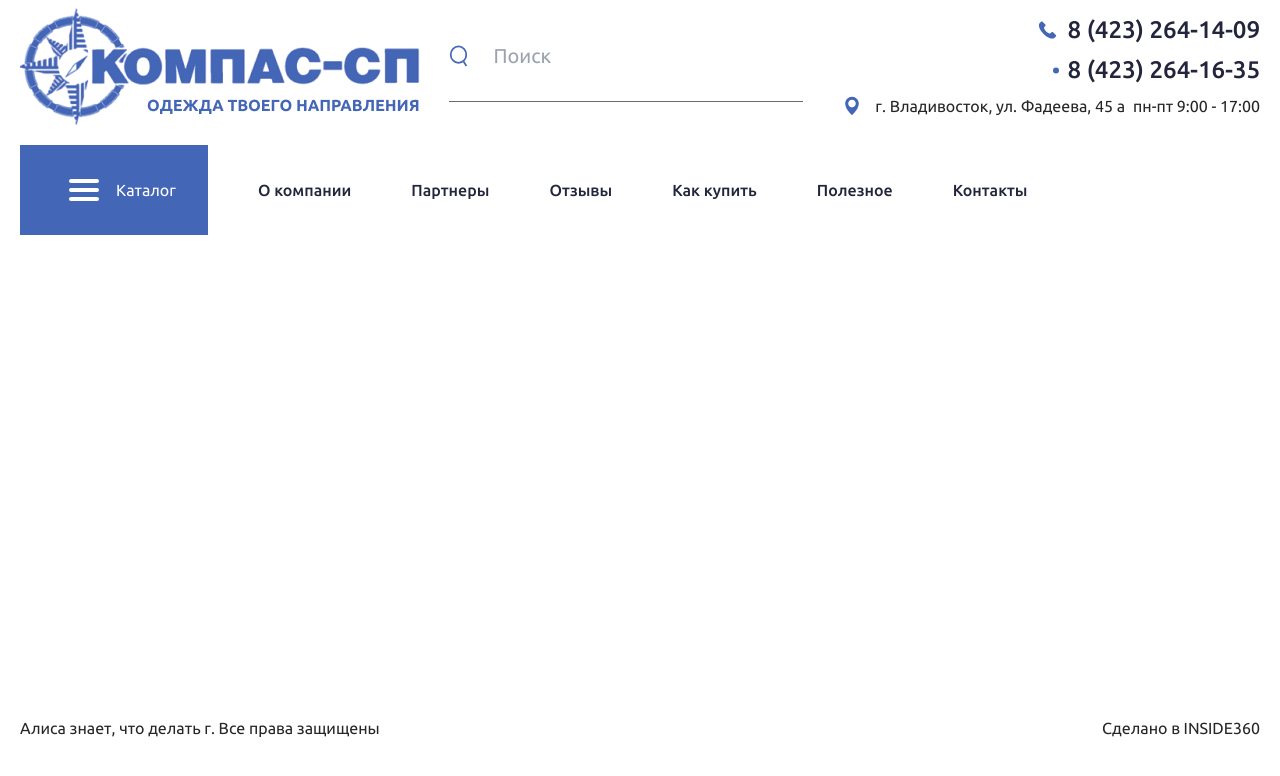
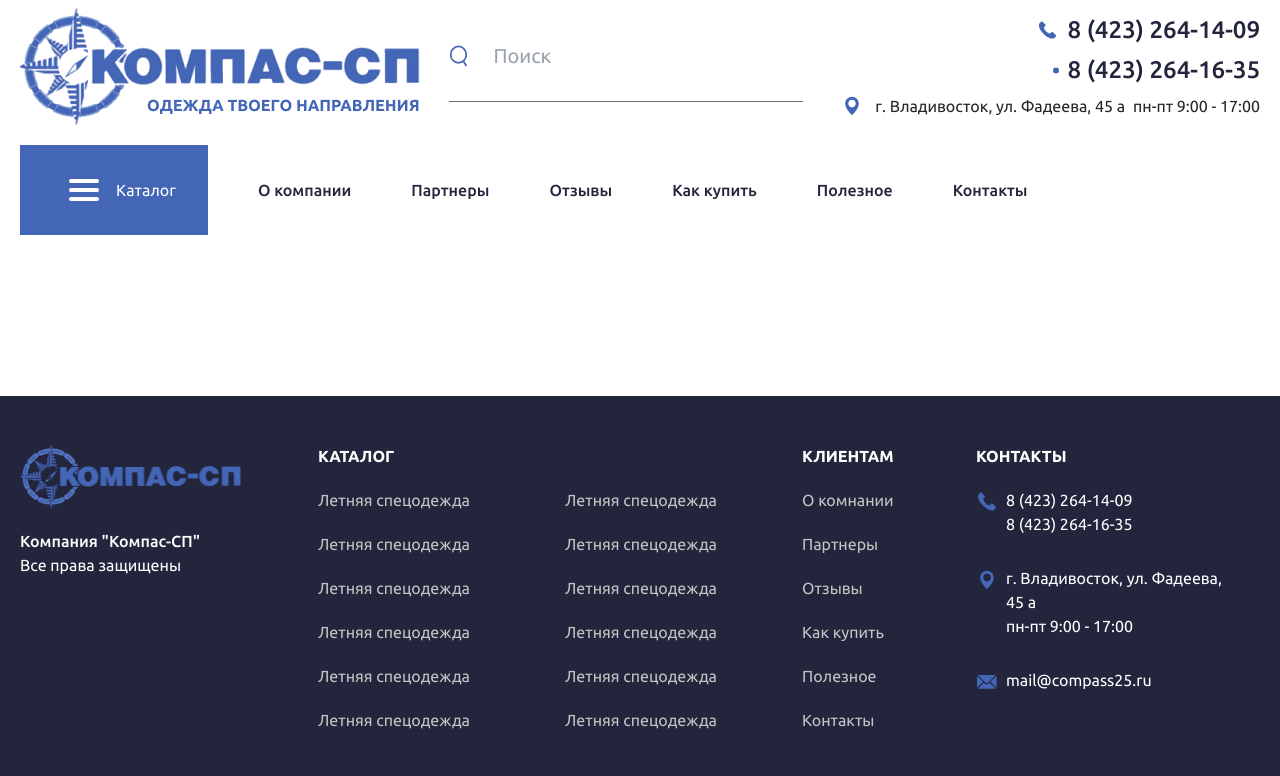
Before and after one commit to blessMe-Padre/compas, a website with bundled scripts: page index.html in a window 1280 px wide. Built offline with nearby package versions, Linux system fonts and the light colour scheme; files whose address does not match are found by name.

Commit message:
feat: footer

```diff
--- a/css/main.css
+++ b/css/main.css
@@ -970,6 +970,84 @@ button.swiper-pagination-bullet{
 @media (min-width:1023px) {
   .header-form-mobile-wrapper form {
     display: none;
+  }
+}
+
+.footer {
+}
+
+.footer__list--columns {
+  -moz-column-count: 2;
+       column-count: 2;
+  -moz-column-gap: 60px;
+       column-gap: 60px;
+}
+
+.footer__list li {
+  margin-bottom: 20px;
+}
+
+.footer__list a {
+  color: #C4C4C4;
+  font-size: 16px;
+  transition: color 0.3s ease;
+}
+
+.footer__list a:hover {
+  color: #ffffff;
+}
+
+.footer__item {
+  padding-left: 30px;
+  margin-bottom: 30px;
+  background-position: 0 3px;
+}
+
+.footer__item a {
+  display: block;
+}
+
+.footer__item--1 {
+  background-image: url('../src/img/icons/icon-phone.svg');
+  background-repeat: no-repeat;
+  background-position: 0 3px;
+}
+
+.footer__item--2 {
+  background-image: url('../src/img/icons/icon-pin.svg');
+  background-repeat: no-repeat;
+}
+
+.footer__item--3 {
+  background-image: url('../src/img/icons/icon-email.svg');
+  background-repeat: no-repeat;
+}
+
+.footer__wrapper {
+  display: grid;
+  gap: 50px;
+  grid-template-columns: 20% 35% 10% 20%
+}
+
+@media (max-width: 1078px) {
+  .footer__logo {
+    grid-row: 1/1;
+  }
+
+  .footer__section {
+    grid-row: 2/3;
+  }
+
+  .footer__section-2 {
+    grid-row: 2/3;
+  }
+
+  .footer__section-3 {
+    grid-row: 2/3;
+  }
+
+  .footer__wrapper {
+    grid-template-columns: repeat(3, 1fr)
   }
 }
 
@@ -1564,10 +1642,6 @@ body {
   z-index: 10;
 }
 
-.mb-3{
-  margin-bottom: 0.75rem;
-}
-
 .mb-5{
   margin-bottom: 1.25rem;
 }
@@ -1638,6 +1712,11 @@ body {
 
 .overflow-hidden{
   overflow: hidden;
+}
+
+.bg-dark-blue{
+  --tw-bg-opacity: 1;
+  background-color: rgb(34 37 60 / var(--tw-bg-opacity));
 }
 
 .py-12{
@@ -1653,13 +1732,26 @@ body {
   font-size: 8px;
 }
 
+.font-bold{
+  font-weight: 700;
+}
+
 .font-medium{
   font-weight: 500;
+}
+
+.uppercase{
+  text-transform: uppercase;
 }
 
 .text-dark-blue{
   --tw-text-opacity: 1;
   color: rgb(34 37 60 / var(--tw-text-opacity));
+}
+
+.text-white{
+  --tw-text-opacity: 1;
+  color: rgb(255 255 255 / var(--tw-text-opacity));
 }
 
 .transition-colors{
@@ -1808,10 +1900,6 @@ body {
     width: 100%;
   }
 
-  .sm\:flex-row{
-    flex-direction: row;
-  }
-
   .sm\:items-end{
     align-items: flex-end;
   }
--- a/index.html
+++ b/index.html
@@ -151,15 +151,76 @@
             <h1 class="visually-hidden">Спецодежда во Владивостоке</h1>
         </main>
 
-        <footer class="py-12 wow fadeInUp">
-            <h2 class="visually-hidden">Контакты</h2>
+        <footer class="py-12 bg-dark-blue text-white">
             <div class="container">
-                <div class="flex items-center justify-between flex-col sm:flex-row">
-                    <p class="mb-3">Алиса знает, что делать <span class="data-span"></span> г. Все права защищены</p>
-                    <!-- <p class="mb-3">Политика конфиденциальности</p> -->
-                    <a class="hover:text-blue transition-colors mb-3" href="http://inside360.ru" target="_blank">Сделано
-                        в INSIDE360</a>
+                <div class="footer__wrapper">
+                    <div class="footer__logo">
+                        <img class="mb-5" src="./src/img/logo-footer.png" width="226" height="65" alt="logo">
+                        <div>
+                            <p class="font-medium">Компания "Компас-СП" </p>
+                            <p>Все права защищены</p>
+                        </div>
+                    </div>
+
+                    <div class="footer__section">
+                        <h3 class="font-bold uppercase mb-5">каталог</h3>
+                        <ul class="footer__list footer__list--columns">
+                            <li><a href="#">Летняя спецодежда</a></li>
+                            <li><a href="#">Летняя спецодежда</a></li>
+                            <li><a href="#">Летняя спецодежда</a></li>
+                            <li><a href="#">Летняя спецодежда</a></li>
+                            <li><a href="#">Летняя спецодежда</a></li>
+                            <li><a href="#">Летняя спецодежда</a></li>
+                            <li><a href="#">Летняя спецодежда</a></li>
+                            <li><a href="#">Летняя спецодежда</a></li>
+                            <li><a href="#">Летняя спецодежда</a></li>
+                            <li><a href="#">Летняя спецодежда</a></li>
+                            <li><a href="#">Летняя спецодежда</a></li>
+                            <li><a href="#">Летняя спецодежда</a></li>
+                        </ul>
+                    </div>
+
+                    <div class="footer__section-2">
+                        <h3 class="font-bold uppercase mb-5">клиентам</h3>
+                        <ul class="footer__list">
+                            <li><a href="#">О комнании</a></li>
+                            <li><a href="#">Партнеры</a></li>
+                            <li><a href="#">Отзывы</a></li>
+                            <li><a href="#">Как купить</a></li>
+                            <li><a href="#">Полезное</a></li>
+                            <li><a href="#">Контакты</a></li>
+                        </ul>
+                    </div>
+
+                    <div class="footer__section-3">
+                        <h3 class="font-bold uppercase mb-5">Контакты</h3>
+                        <ul class="footer__list-contact">
+                            <li class="footer__item footer__item--1">
+                                <a href="tel:+84232641409">8 (423) 264-14-09</a>
+                                <a href="tel:+84232641635">8 (423) 264-16-35</a>
+                            </li>
+                            <li class="footer__item footer__item--2">
+                                <p>г. Владивосток, ул. Фадеева, 45 а</p>
+                                <p>пн-пт 9:00 - 17:00</p>
+                            </li>
+                            <li class=" footer__item footer__item--3"><a
+                                    href="mailto:mail@compass25.ru">mail@compass25.ru</a></li>
+
+                        </ul>
+                    </div>
                 </div>
+
+
+
+
+
+
+
+
+
+
+
+
             </div>
         </footer>
     </div>
--- /dev/null
+++ b/src/block/footer.css
@@ -0,0 +1,78 @@
+.footer {}
+
+.footer__list--columns {
+    column-count: 2;
+    column-gap: 60px;
+}
+
+.footer__list li {
+    margin-bottom: 20px;
+}
+
+.footer__list a {
+    color: #C4C4C4;
+    font-size: 16px;
+    transition: color 0.3s ease;
+}
+
+.footer__list a:hover {
+    color: #ffffff;
+}
+
+.footer__item {
+    padding-left: 30px;
+    margin-bottom: 30px;
+    background-position: 0 3px;
+}
+
+.footer__item a {
+    display: block;
+}
+
+.footer__item--1 {
+    background-image: url('../src/img/icons/icon-phone.svg');
+    background-repeat: no-repeat;
+    background-position: 0 3px;
+}
+
+.footer__item--2 {
+    background-image: url('../src/img/icons/icon-pin.svg');
+    background-repeat: no-repeat;
+}
+
+.footer__item--3 {
+    background-image: url('../src/img/icons/icon-email.svg');
+    background-repeat: no-repeat;
+}
+
+.footer__wrapper {
+    display: grid;
+    gap: 50px;
+    grid-template-columns: 20% 35% 10% 20%
+}
+
+@media (max-width: 1078px) {
+    .footer__logo {
+        grid-row: 1/1;
+    }
+
+    .footer__section {
+        grid-row: 2/3;
+    }
+
+    .footer__section {
+        grid-row: 2/3;
+    }
+
+    .footer__section-2 {
+        grid-row: 2/3;
+    }
+
+    .footer__section-3 {
+        grid-row: 2/3;
+    }
+
+    .footer__wrapper {
+        grid-template-columns: repeat(3, 1fr)
+    }
+}
--- a/src/input.css
+++ b/src/input.css
@@ -11,6 +11,7 @@
 @import './block/decor.css';
 @import './block/scrool-top.css';
 @import './block/header.css';
+@import './block/footer.css';
 
 /* Импорт TailWind */
 @tailwind base;
--- a/tailwind.config.js
+++ b/tailwind.config.js
@@ -17,9 +17,11 @@ module.exports = {
       'white': '#ffffff',
       'main-black': '#22253C',
       'blue': '#81B8F9',
+      'blue-2': '#4466B6',
       'dark-blue': '#22253C',
       'green': '#D1D618',
       'gray': '#6B6B6B',
+      'light-gray': '#C4C4C4',
     },
 
     container: {
```
Also changed, not shown: src/img/icons/icon-email.svg (added), src/img/logo-footer.png (added).
